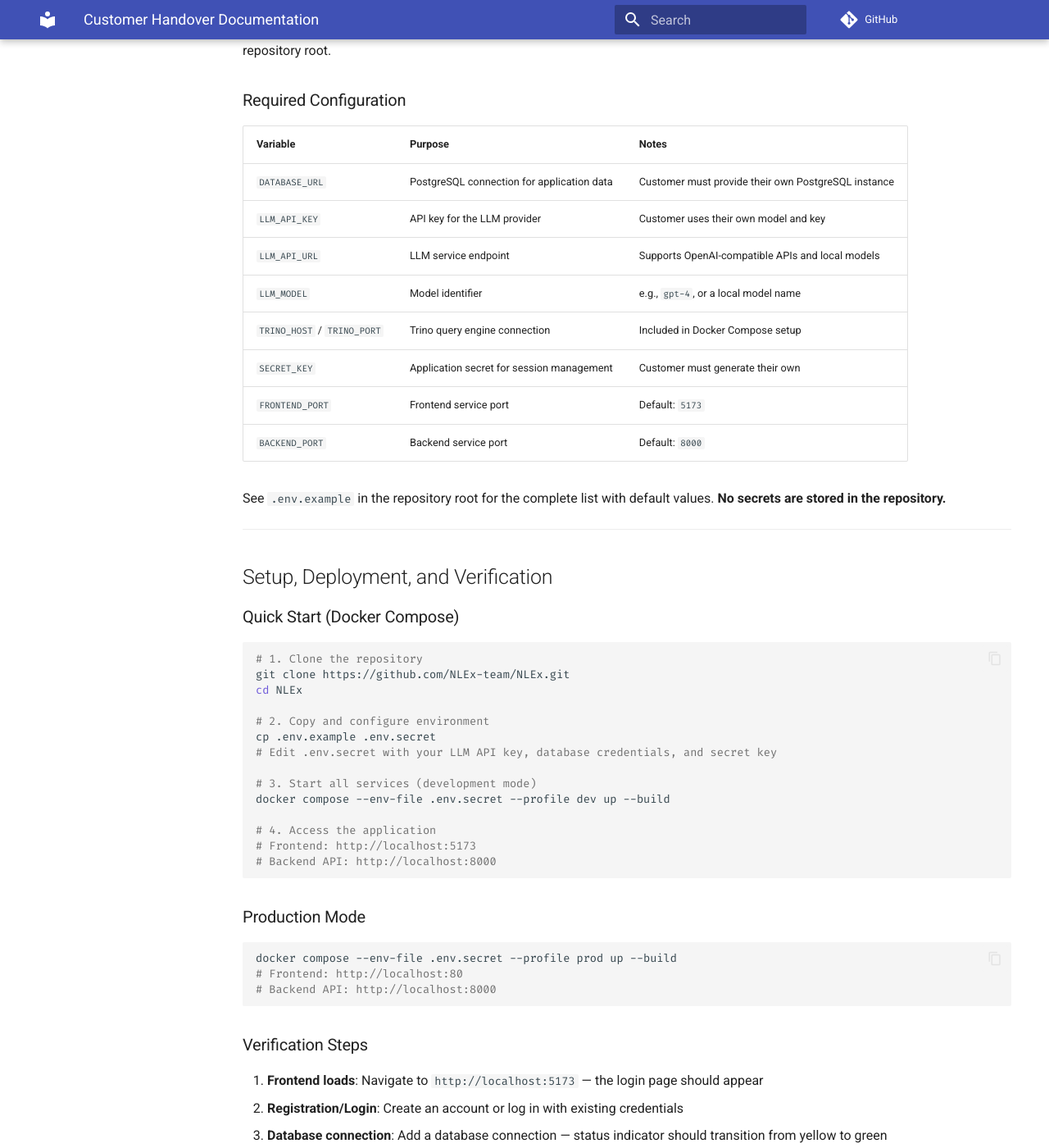
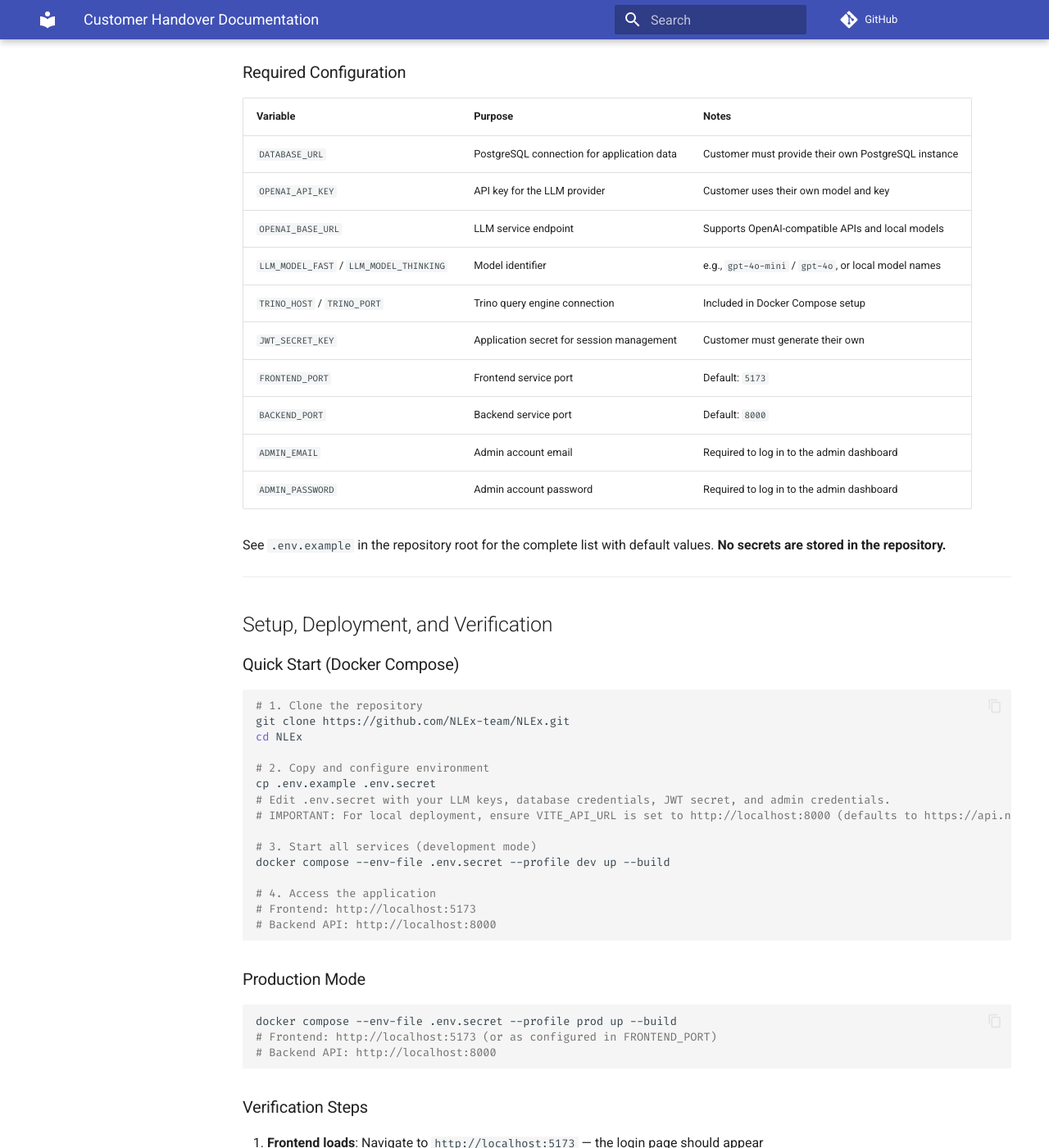
Before and after one commit to NLEx-team/NLEx, an MkDocs documentation site: the page built from docs/customer-handover.md, in a window 1280 px wide and 1400 px high, scrolled down 1567 px. Shown: the whole window at 82% size. Built offline with MkDocs 1.6.1 and Material for MkDocs 9.7.7, drawn with Linux system fonts in a browser that asks for light colours; comment, search, counter and statistics services are not loaded; some of the changed text lies outside the part shown.

````diff
--- a/docs/customer-handover.md
+++ b/docs/customer-handover.md
@@ -35,7 +35,6 @@ The product is feature-complete for core use cases and has been demonstrated to
 - **Repository README**: Setup, configuration, and quick-start instructions
 - **Architecture documentation**: System overview, component descriptions, and Architecture Decision Records (ADRs)
 - **Contributing guidelines**: `CONTRIBUTING.md` with development workflow, code style, and PR process
-- **Agent guidance**: `AGENTS.md` with AI/LLM contributor constraints
 
 ### Deployed Instance
 - A team-managed deployment is accessible at: [https://nlex.tech](https://nlex.tech)
@@ -52,13 +51,15 @@ The application is configured via environment variables defined in a `.env` file
 | Variable | Purpose | Notes |
 |----------|---------|-------|
 | `DATABASE_URL` | PostgreSQL connection for application data | Customer must provide their own PostgreSQL instance |
-| `LLM_API_KEY` | API key for the LLM provider | Customer uses their own model and key |
-| `LLM_API_URL` | LLM service endpoint | Supports OpenAI-compatible APIs and local models |
-| `LLM_MODEL` | Model identifier | e.g., `gpt-4`, or a local model name |
+| `OPENAI_API_KEY` | API key for the LLM provider | Customer uses their own model and key |
+| `OPENAI_BASE_URL` | LLM service endpoint | Supports OpenAI-compatible APIs and local models |
+| `LLM_MODEL_FAST` / `LLM_MODEL_THINKING` | Model identifier | e.g., `gpt-4o-mini` / `gpt-4o`, or local model names |
 | `TRINO_HOST` / `TRINO_PORT` | Trino query engine connection | Included in Docker Compose setup |
-| `SECRET_KEY` | Application secret for session management | Customer must generate their own |
+| `JWT_SECRET_KEY` | Application secret for session management | Customer must generate their own |
 | `FRONTEND_PORT` | Frontend service port | Default: `5173` |
 | `BACKEND_PORT` | Backend service port | Default: `8000` |
+| `ADMIN_EMAIL` | Admin account email | Required to log in to the admin dashboard |
+| `ADMIN_PASSWORD` | Admin account password | Required to log in to the admin dashboard |
 
 See `.env.example` in the repository root for the complete list with default values. **No secrets are stored in the repository.**
 
@@ -75,7 +76,8 @@ cd NLEx
 
 # 2. Copy and configure environment
 cp .env.example .env.secret
-# Edit .env.secret with your LLM API key, database credentials, and secret key
+# Edit .env.secret with your LLM keys, database credentials, JWT secret, and admin credentials.
+# IMPORTANT: For local deployment, ensure VITE_API_URL is set to http://localhost:8000 (defaults to https://api.nlex.tech in .env.example)
 
 # 3. Start all services (development mode)
 docker compose --env-file .env.secret --profile dev up --build
@@ -89,7 +91,7 @@ docker compose --env-file .env.secret --profile dev up --build
 
 ```bash
 docker compose --env-file .env.secret --profile prod up --build
-# Frontend: http://localhost:80
+# Frontend: http://localhost:5173 (or as configured in FRONTEND_PORT)
 # Backend API: http://localhost:8000
 ```
 
@@ -123,8 +125,8 @@ For production Kubernetes deployment, each service requires its own configuratio
 
 | Service | Technology | Default Port | Key Configuration |
 |---------|-----------|-------------|-------------------|
-| **Frontend** | React/TypeScript/Vite | 5173 (dev) / 80 (prod) | `VITE_API_URL` (backend endpoint) |
-| **Backend** | Python/FastAPI | 8000 | `DATABASE_URL`, `LLM_API_KEY`, `LLM_API_URL`, `TRINO_HOST`, `SECRET_KEY` |
+| **Frontend** | React/TypeScript/Vite | 5173 (dev) / 5173 (prod default) | `VITE_API_URL` (backend endpoint) |
+| **Backend** | Python/FastAPI | 8000 | `DATABASE_URL`, `OPENAI_API_KEY`, `OPENAI_BASE_URL`, `TRINO_HOST`, `JWT_SECRET_KEY` |
 | **PostgreSQL** | PostgreSQL 16 | 5432 | `POSTGRES_USER`, `POSTGRES_PASSWORD`, `POSTGRES_DB` |
 | **Trino** | Trino 481 | 8080 | Config properties file (`trino-config.properties`), database catalog configurations |
 
@@ -138,13 +140,11 @@ For production Kubernetes deployment, each service requires its own configuratio
 |----------|---------|----------|
 | **README.md** | Main entry point, quick-start setup | Repository root |
 | **Hosted Docs** | Full documentation site | [nlex-team.github.io/NLEx](https://nlex-team.github.io/NLEx/) |
-| **Architecture** | System overview, static/dynamic/deployment views, ADRs | `docs/architecture/` |
 | **Quality Requirements** | Non-functional requirements (performance, security, usability) | `docs/quality-requirements.md` |
 | **Testing Strategy** | Test approach, tools, coverage, and instructions | `docs/testing.md` |
 | **User Acceptance Tests** | UAT scenarios and results | `docs/user-acceptance-tests.md` |
 | **Roadmap** | Version history and planned work | `docs/roadmap.md` |
 | **Contributing** | Development workflow and guidelines | `CONTRIBUTING.md` |
-| **Agent Guidance** | AI/LLM contributor constraints | `AGENTS.md` |
 
 ---
 
@@ -165,7 +165,7 @@ For production Kubernetes deployment, each service requires its own configuratio
 |-------|-------------|----------|
 | Services fail to start | Missing or incorrect `.env.secret` configuration | Verify `.env.secret` against `.env.example`; check Docker is running; verify port availability |
 | Database connection fails | Wrong credentials or unreachable host | Verify database credentials and network accessibility; check Trino catalog configuration |
-| LLM not responding | Invalid API key or unreachable endpoint | Verify `LLM_API_KEY` and `LLM_API_URL`; check model endpoint reachability |
+| LLM not responding | Invalid API key or unreachable endpoint | Verify `OPENAI_API_KEY` and `OPENAI_BASE_URL`; check model endpoint reachability |
 | Schema not loading for new database | Connection issue during vectorization | Delete and re-add the database connection; schema is rebuilt at initial connection |
 | Translation inconsistencies | i18n coverage gap | Switch language via UI settings and report any remaining issues via GitHub Issues |
 | Frontend shows blank page | Backend not reachable | Check `VITE_API_URL` environment variable; verify backend is running on expected port |
````
Also changed, not shown: other parts of docs/customer-handover.md (+1 -1 lines), CHANGELOG.md (+15 -0 lines), reports/week6/README.md (+44 -35 lines), reports/week6/llm-report.md (+13 -34 lines), reports/week6/retrospective.md (+10 -10 lines), reports/week6/images/Analyics.png (added), reports/week6/images/Dashboard.png (added), reports/week6/images/Kanban.png (added), reports/week6/images/Milestone.png (added), reports/week6/images/PR_example(1).png (added), reports/week6/images/PR_example(2).png (added), reports/week6/images/PR_example(3).png (added), reports/week6/images/Product_backlog.png (added), reports/week6/images/SemVer_release.png (added).
